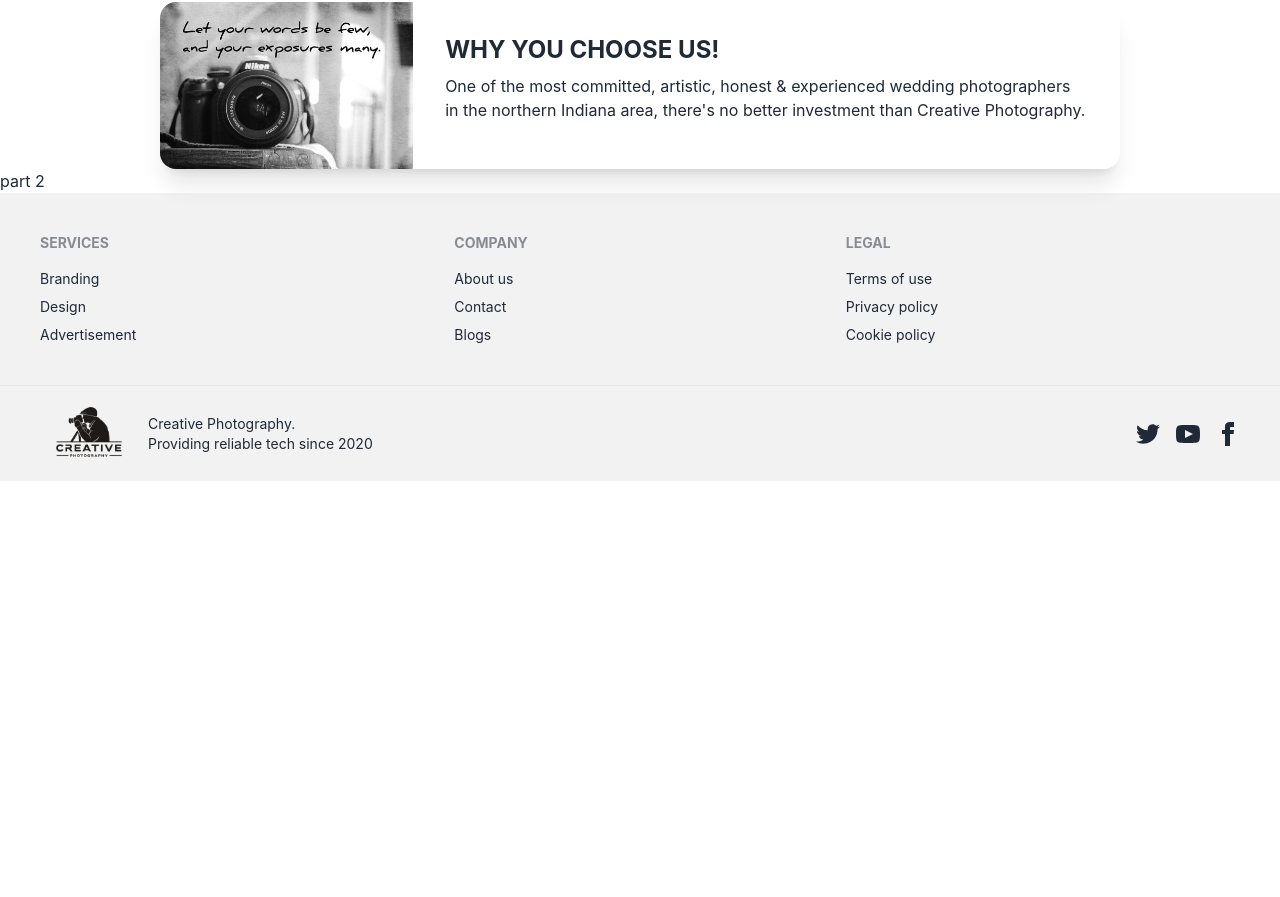
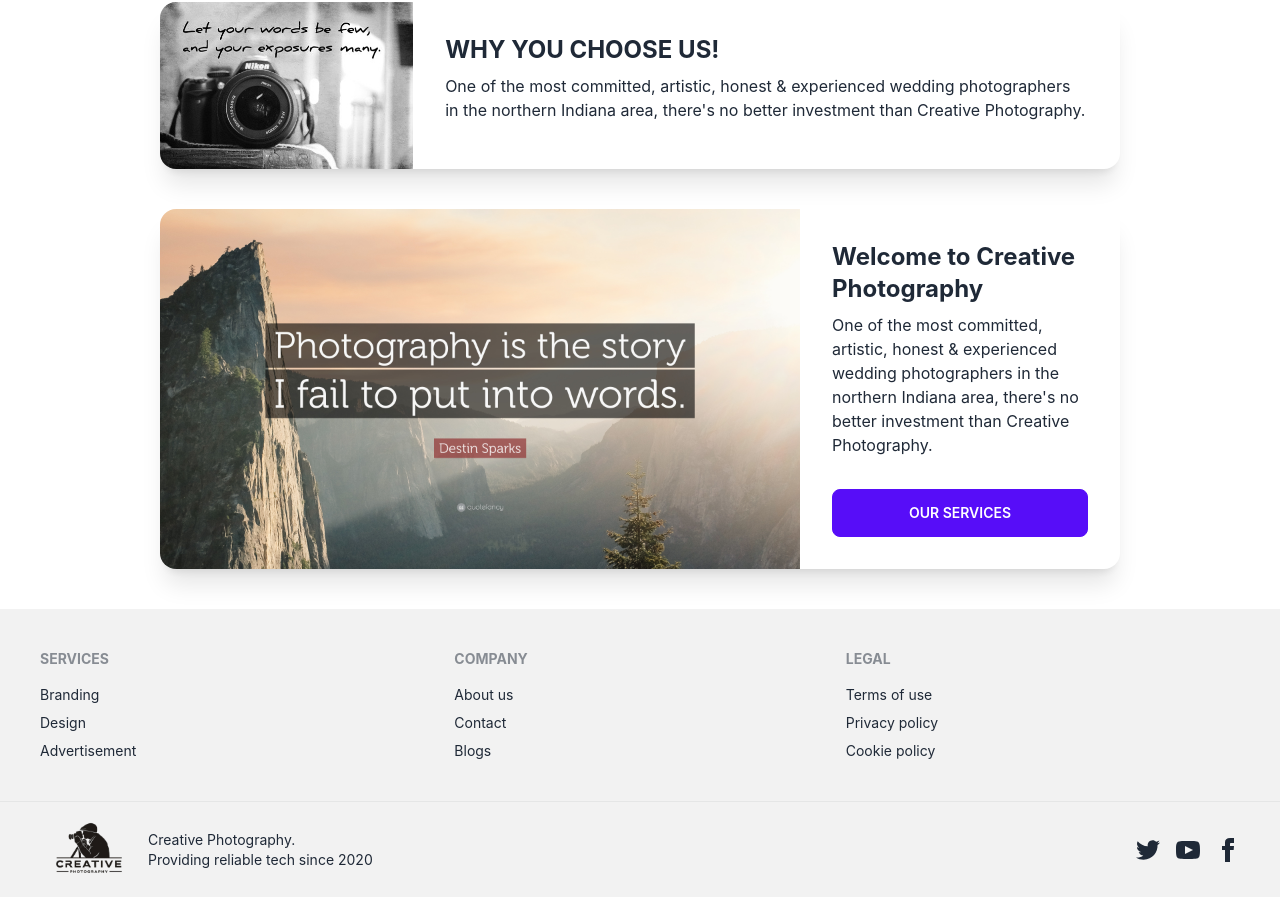
Before and after one commit to Ronyhassansam03n/photography-clients-repo, a React (Create React App) app: page / in a window 1280 px wide. Shown: the part 1115-2012 px from the top of the page. Before the commit the page ends 1596 px from the top, so only its background shows below. Built offline with nearby package versions, Linux system fonts and the light colour scheme; no server answers.

Commit message:
unique done

```diff
--- a/src/Component/Unique/PartTwo.js
+++ b/src/Component/Unique/PartTwo.js
@@ -1,9 +1,20 @@
 import React from 'react';
+import { Link } from 'react-router-dom';
+import picc from '../../assets/unique/part2.jpg'
 
 const PartTwo = () => {
     return (
         <div>
-            part 2
+     <div className="card lg:card-side bg-base-100 shadow-xl w-3/4 mt-10 mx-auto mb-10">
+                <figure><img src={picc} alt="Album" /></figure>
+                <div className="card-body">
+                    <h2 className="card-title font-bold text-2xl">Welcome to Creative Photography</h2>
+                    <p> One of the most committed, artistic, honest & experienced wedding photographers in the northern Indiana area, there's no better investment than Creative Photography.
+                    </p>
+                    <Link to='/services'> <button className="btn btn-wide btn-primary">OUR SERVICES</button></Link>
+                </div>
+            </div>
+
         </div>
     );
 };
```
Also changed, not shown: firebase.json (added), src/assets/unique/part2.jpg (added), 1 other file (tests, documents, lock files or other folders).
